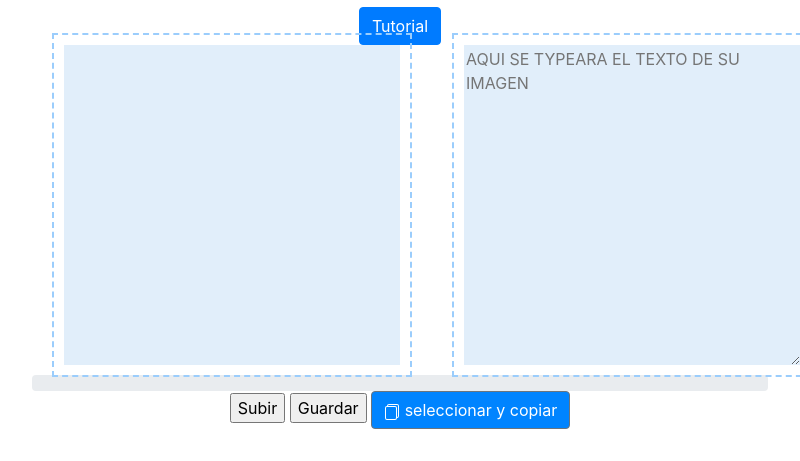
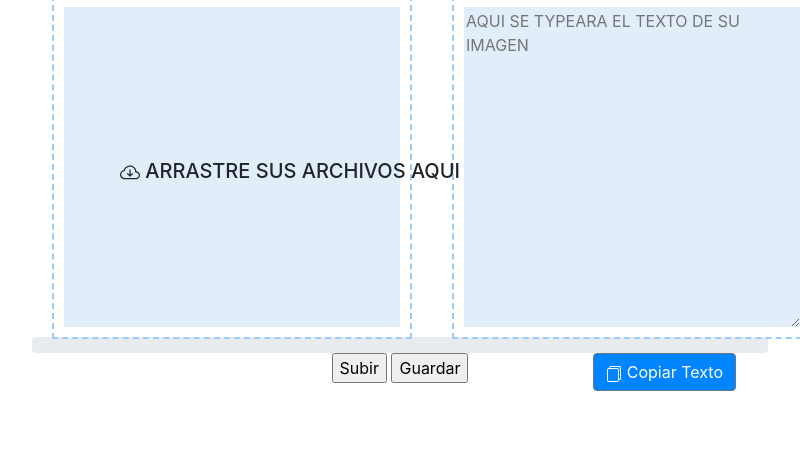
Before and after one commit to FacuCristobal/OCRdesktop, an Electron app: page src/index.html in a window 800 px wide. Shown: the part 369-830 px from the top of the page. After the commit the page ends 800 px from the top, so only its background shows below. Drawn offline with Linux system fonts and the light colour scheme; no server answers.

Commit message:
Arreglo botones

```diff
--- a/src/index.css
+++ b/src/index.css
@@ -87,6 +87,11 @@ img#logo {
 .arras {
   margin: 0rem;
   padding: 0rem;
+  cursor: default;
+  position: absolute;
+  top: 33rem;
+  left: 15vw;
+
 }
 
 .botonesGirar {
@@ -94,7 +99,9 @@ img#logo {
 }
 
 #tuto {
-  top: 31%;
+  top: 19rem;
+  left: 48vw;
+  position: absolute;
 
 
 }
@@ -102,3 +109,8 @@ img#logo {
 .modal {
   position: fixed;
 }
+
+#selec {
+  position: absolute;
+  right: 4rem;
+}
--- a/src/index.html
+++ b/src/index.html
@@ -24,6 +24,10 @@
       <div class="divImg">
         <div id="suki" class="rikidrop dragInactive">
           <input type="file" id="inImage">
+          <h5 class="arras"><svg width="1em" height="1em" viewBox="0 0 16 16" class="bi bi-cloud-arrow-down" fill="currentColor" xmlns="http://www.w3.org/2000/svg">
+            <path fill-rule="evenodd" d="M4.406 3.342A5.53 5.53 0 0 1 8 2c2.69 0 4.923 2 5.166 4.579C14.758 6.804 16 8.137 16 9.773 16 11.569 14.502 13 12.687 13H3.781C1.708 13 0 11.366 0 9.318c0-1.763 1.266-3.223 2.942-3.593.143-.863.698-1.723 1.464-2.383zm.653.757c-.757.653-1.153 1.44-1.153 2.056v.448l-.445.049C2.064 6.805 1 7.952 1 9.318 1 10.785 2.23 12 3.781 12h8.906C13.98 12 15 10.988 15 9.773c0-1.216-1.02-2.228-2.313-2.228h-.5v-.5C12.188 4.825 10.328 3 8 3a4.53 4.53 0 0 0-2.941 1.1z"/>
+            <path fill-rule="evenodd" d="M7.646 10.854a.5.5 0 0 0 .708 0l2-2a.5.5 0 0 0-.708-.708L8.5 9.293V5.5a.5.5 0 0 0-1 0v3.793L6.354 8.146a.5.5 0 1 0-.708.708l2 2z"/>
+          </svg> ARRASTRE SUS ARCHIVOS AQUI</h5>
         </div>
         <div class="botonesGirar" id="botong">
           <div class="btn-group" role="group" aria-label="Basic example">
@@ -68,7 +72,7 @@
     <button type="button" class="btn btn btn-secondary" id="selec" onclick="selectText(texto);" ><svg width="1em" height="1em" viewBox="0 0 16 16" class="bi bi-files" fill="currentColor" xmlns="http://www.w3.org/2000/svg">
       <path fill-rule="evenodd" d="M3 2h8a2 2 0 0 1 2 2v10a2 2 0 0 1-2 2H3a2 2 0 0 1-2-2V4a2 2 0 0 1 2-2zm0 1a1 1 0 0 0-1 1v10a1 1 0 0 0 1 1h8a1 1 0 0 0 1-1V4a1 1 0 0 0-1-1H3z"/>
       <path d="M5 0h8a2 2 0 0 1 2 2v10a2 2 0 0 1-2 2v-1a1 1 0 0 0 1-1V2a1 1 0 0 0-1-1H5a1 1 0 0 0-1 1H3a2 2 0 0 1 2-2z"/>
-    </svg> seleccionar y copiar</button></button>
+    </svg> Copiar Texto</button></button>
   </div>
 
 
```
